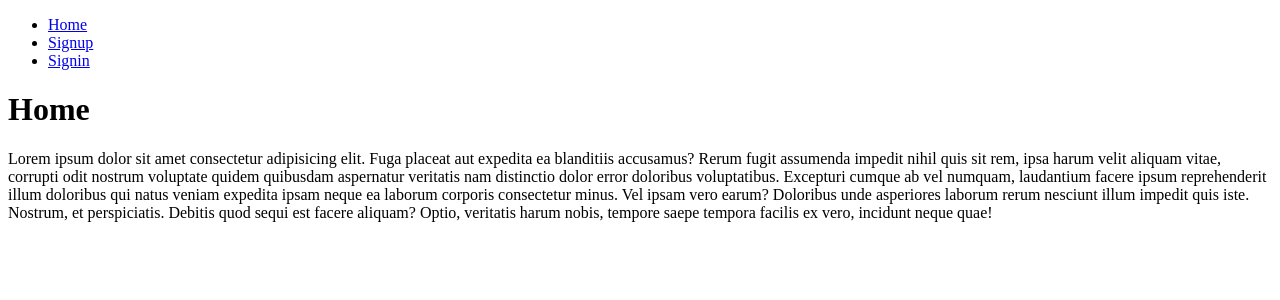
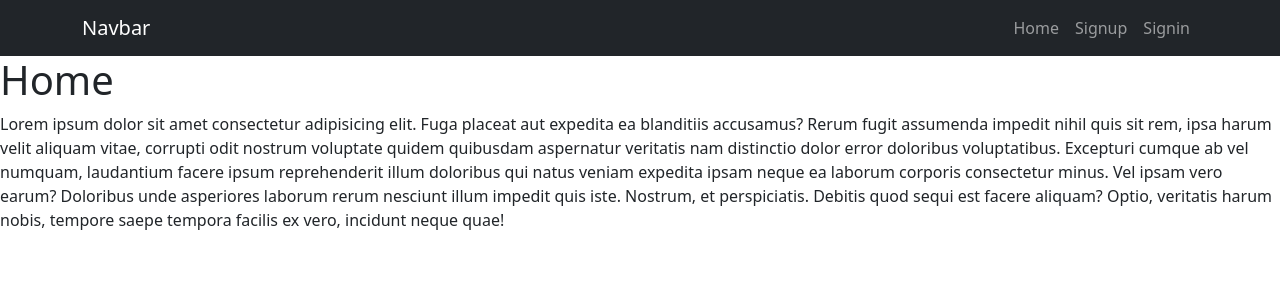
Before and after one commit to JeanGC970520/crud_auth, a Django app: template tasks/templates/home.html in a window 1280 px wide. Shown: the top 300 px of the page. Run offline with Django 3.2, Linux system fonts and the light colour scheme; the template is opened without the code that fills it, so the values that code supplies are empty.

Commit message:
Styling navigation with Bootstrap

```diff
--- a/tasks/templates/base.html
+++ b/tasks/templates/base.html
@@ -4,37 +4,45 @@
     <meta charset="UTF-8">
     <meta name="viewport" content="width=device-width, initial-scale=1.0">
     <title>Django CRUD application</title>
+    <link href="https://cdn.jsdelivr.net/npm/bootstrap@5.3.2/dist/css/bootstrap.min.css" rel="stylesheet" integrity="sha384-T3c6CoIi6uLrA9TneNEoa7RxnatzjcDSCmG1MXxSR1GAsXEV/Dwwykc2MPK8M2HN" crossorigin="anonymous">
 </head>
 <body>
-
-    <nav>
-        <ul>
-            <li>
-                <a href="{% url 'home' %}">Home</a>
+    <nav class="navbar navbar-expand-lg bg-dark navbar-dark">
+        <div class="container">
+            <a class="navbar-brand" href="#">Navbar</a>
+            <button class="navbar-toggler" type="button" data-bs-toggle="collapse" data-bs-target="#navbarNav" aria-controls="navbarNav" aria-expanded="false" aria-label="Toggle navigation">
+            <span class="navbar-toggler-icon"></span>
+            </button>
+            <div class="collapse navbar-collapse" id="navbarNav">
+                <ul class="navbar-nav ms-auto">
+                    <li class="nav-item">
+                        <a class="nav-link" href="{% url 'home' %}">Home</a>
                     </li>
                     {# user es un objeto global que Django crea cuando un usuario esta autenticado #}
                     {% if user.is_authenticated %}
-            <li>
-                <a href="{% url 'tasks' %}">Tasks pending</a>
+                    <li class="nav-item">
+                        <a class="nav-link" href="{% url 'tasks' %}">Tasks pending</a>
                     </li>
-            <li>
-                <a href="{% url 'tasksCompleted' %}">Tasks completed</a>
+                    <li class="nav-item">
+                        <a class="nav-link" href="{% url 'tasksCompleted' %}">Tasks completed</a>
                     </li>
-            <li>
-                <a href="{% url 'createTask' %}">Create Task</a>
+                    <li class="nav-item">
+                        <a class="nav-link" href="{% url 'createTask' %}">Create Task</a>
                     </li>
-            <li>
-                <a href="{% url 'logout' %}">Logout</a>
+                    <li class="nav-item">
+                        <a class="nav-link" href="{% url 'logout' %}">Logout</a>
                     </li>
                     {% else %}
-            <li>
-                <a href="{% url 'signup' %}">Signup</a>
+                    <li class="nav-item">
+                        <a class="nav-link" href="{% url 'signup' %}">Signup</a>
                     </li>
-            <li>
-                <a href="{% url 'signin' %}">Signin</a>
+                    <li class="nav-item">
+                        <a class="nav-link" href="{% url 'signin' %}">Signin</a>
                     </li>
                     {% endif %}
                 </ul>
+            </div>
+        </div>
     </nav>
 
     {% block content %}
```
Lines whose indentation alone changed are shown as unchanged.
